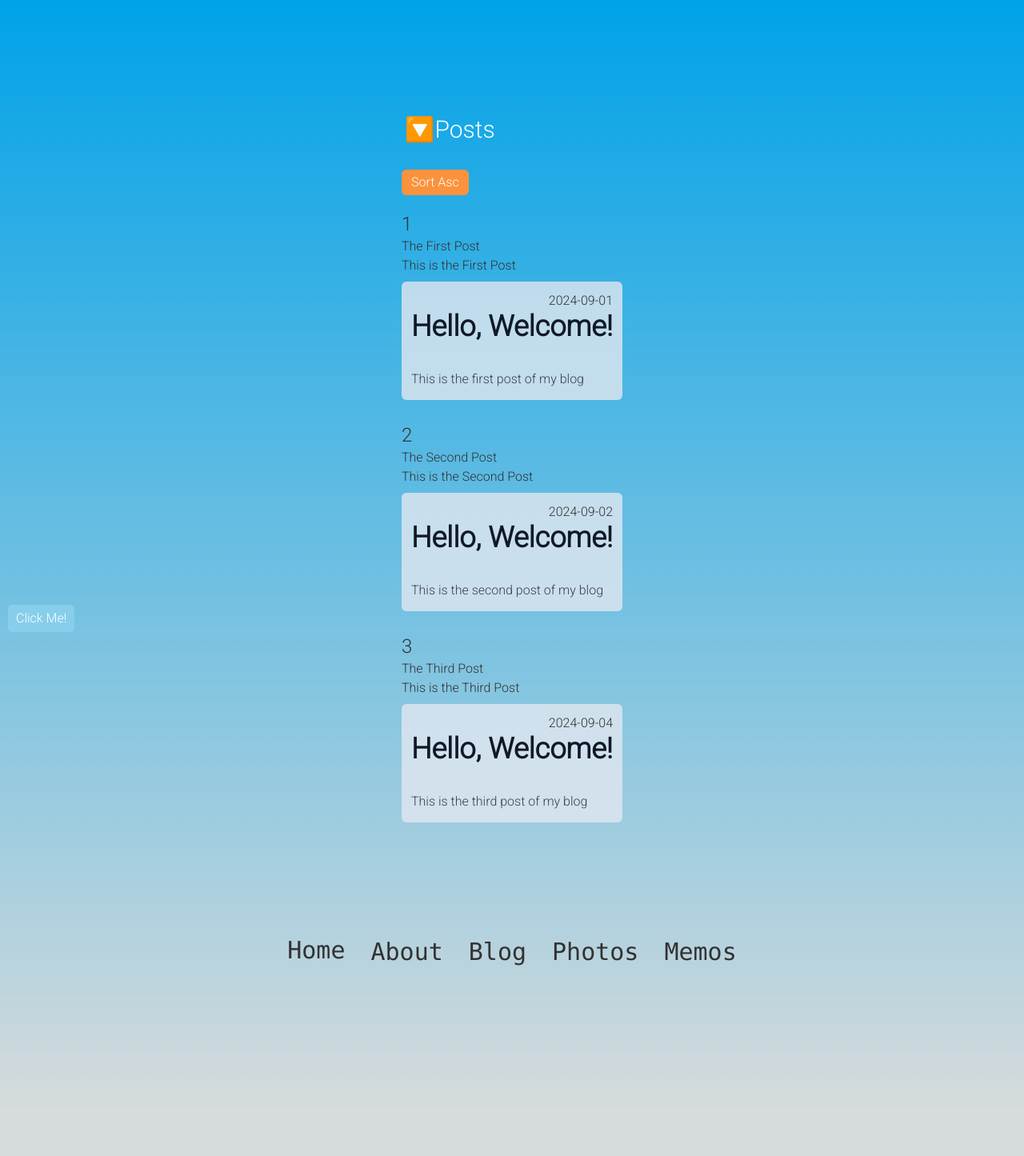
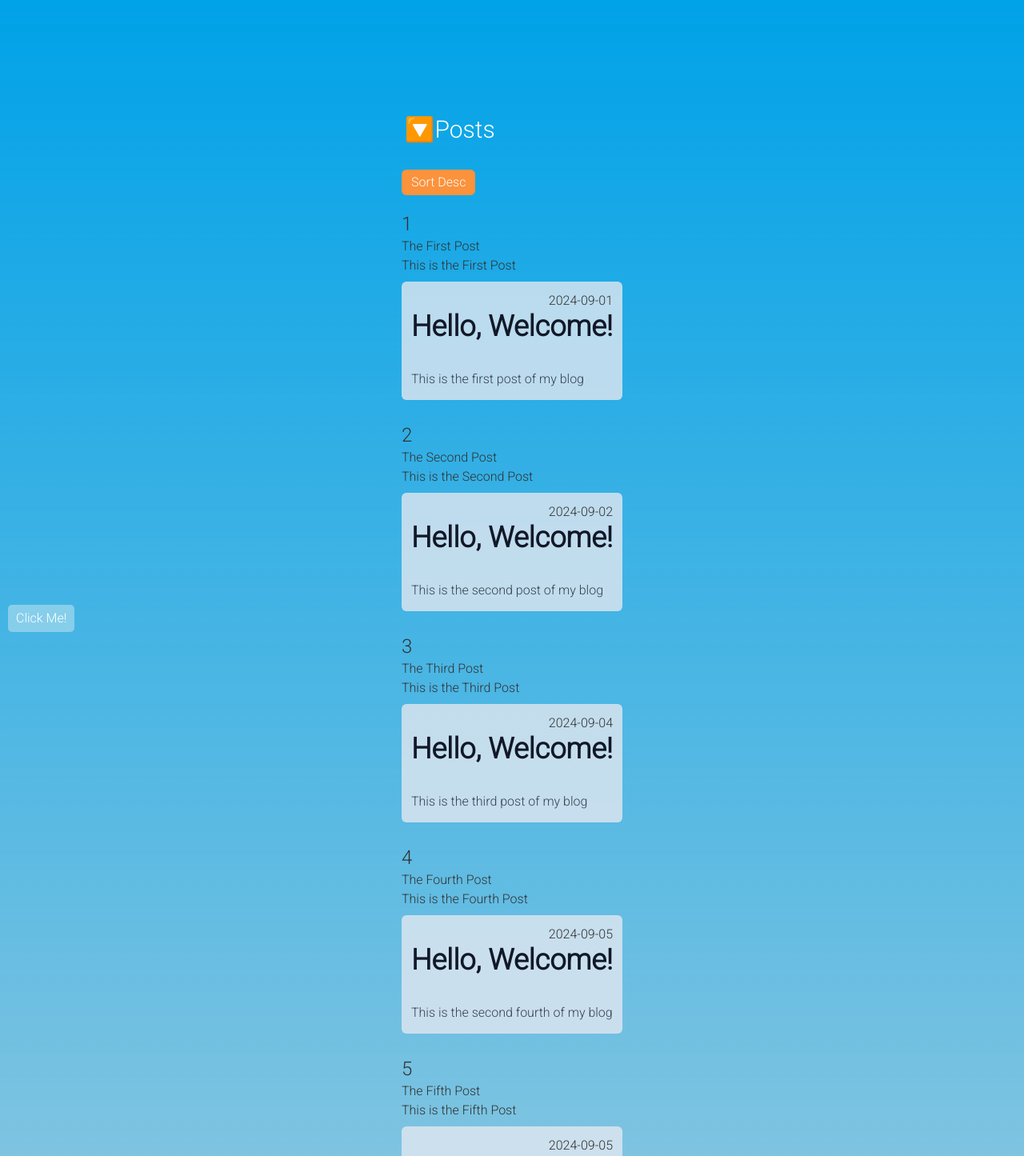
Before and after one commit to spaceofin/nextjs-prac, a Next.js app in the folder nextjs-ts-practice/: page /blog in a window 1280 px wide. Shown: the top 1445 px of the page at 80% size. Before the commit the page ends 1388 px from the top, so only its background shows below. Built offline with nearby package versions, Linux system fonts and the light colour scheme.

Commit message:
[nextjs-ts-practice]feat: implement pagination using page and limit query parameters

```diff
--- a/nextjs-ts-practice/app/blog/page.tsx
+++ b/nextjs-ts-practice/app/blog/page.tsx
@@ -69,9 +69,11 @@ export default async function BlogPage({
 
   // console.log("tags", tags);
 
-  const order: string = searchParams?.order || "";
+  const order = searchParams?.order;
+  const limit = searchParams?.limit;
+  const page = searchParams?.page;
 
-  const posts = await getPosts({ tags, order });
+  const posts = await getPosts({ tags, order, limit, page });
 
   return (
     <div className="flex flex-col">
@@ -79,10 +81,10 @@ export default async function BlogPage({
       <div>
         <Link
           href={`/blog?order=${
-            order === "ascending" ? "descending" : "ascending"
-          }`}>
+            order === "descending" ? "ascending" : "descending"
+          }${page ? `&page=${page}` : ""}${limit ? `&limit=${limit}` : ""}`}>
           <Button size="small">
-            {order === "ascending" ? "Sort Desc" : "Sort Asc"}
+            {order === "descending" ? "Sort Asc" : "Sort Desc"}
           </Button>
         </Link>
       </div>
--- /dev/null
+++ b/nextjs-ts-practice/content/posts/4.mdx
@@ -0,0 +1,17 @@
+---
+title: The Fourth Post
+description: This is the Fourth Post
+date: 2024-09-05
+tags:
+  - bread
+  - coffee
+  - nuts
+---
+
+<div className="prose">
+
+# **Hello**, Welcome!
+
+This is the second fourth of my blog
+
+</div>
--- /dev/null
+++ b/nextjs-ts-practice/content/posts/5.mdx
@@ -0,0 +1,17 @@
+---
+title: The Fifth Post
+description: This is the Fifth Post
+date: 2024-09-05
+tags:
+  - water
+  - potato
+  - orange
+---
+
+<div className="prose">
+
+# **Hello**, Welcome!
+
+This is the fifth post of my blog
+
+</div>
--- /dev/null
+++ b/nextjs-ts-practice/content/posts/6.mdx
@@ -0,0 +1,17 @@
+---
+title: The Sixth Post
+description: This is the Sixth Post
+date: 2024-09-06
+tags:
+  - potato
+  - chocolate
+  - banana
+---
+
+<div className="prose">
+
+# **Hello**, Welcome!
+
+This is the sixth post of my blog
+
+</div>
--- /dev/null
+++ b/nextjs-ts-practice/content/posts/7.mdx
@@ -0,0 +1,17 @@
+---
+title: The Seventh Post
+description: This is the Seventh Post
+date: 2024-09-07
+tags:
+  - apple
+  - water
+  - orange
+---
+
+<div className="prose">
+
+# **Hello**, Welcome!
+
+This is the seventh post of my blog
+
+</div>
--- a/nextjs-ts-practice/lib/getPosts.tsx
+++ b/nextjs-ts-practice/lib/getPosts.tsx
@@ -3,7 +3,6 @@ import path from "path";
 import { getContent } from "@/lib/loadContent";
 
 type GetPostsOptions = {
-  sortByDate?: boolean;
   page?: number;
   limit?: number;
   tags?: string[];
@@ -11,7 +10,6 @@ type GetPostsOptions = {
 };
 
 export async function getPosts({
-  sortByDate = false,
   page = 1,
   limit = 10,
   tags = [],
@@ -45,8 +43,13 @@ export async function getPosts({
     );
   }
 
+  const startIndex = (page - 1) * limit;
+  const endIndex = page * limit;
+
+  const postsOnPage = filteredPosts.slice(startIndex, endIndex);
+
   if (order) {
-    filteredPosts.sort((a, b) => {
+    postsOnPage.sort((a, b) => {
       const dateA = new Date(a.frontmatter.date);
       const dateB = new Date(b.frontmatter.date);
 
@@ -56,5 +59,5 @@ export async function getPosts({
     });
   }
 
-  return filteredPosts;
+  return postsOnPage;
 }
```
